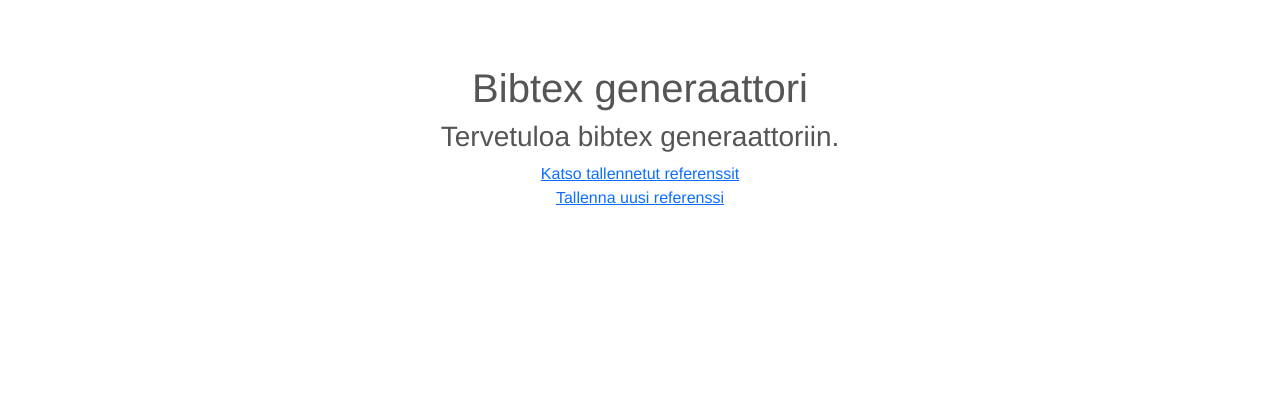
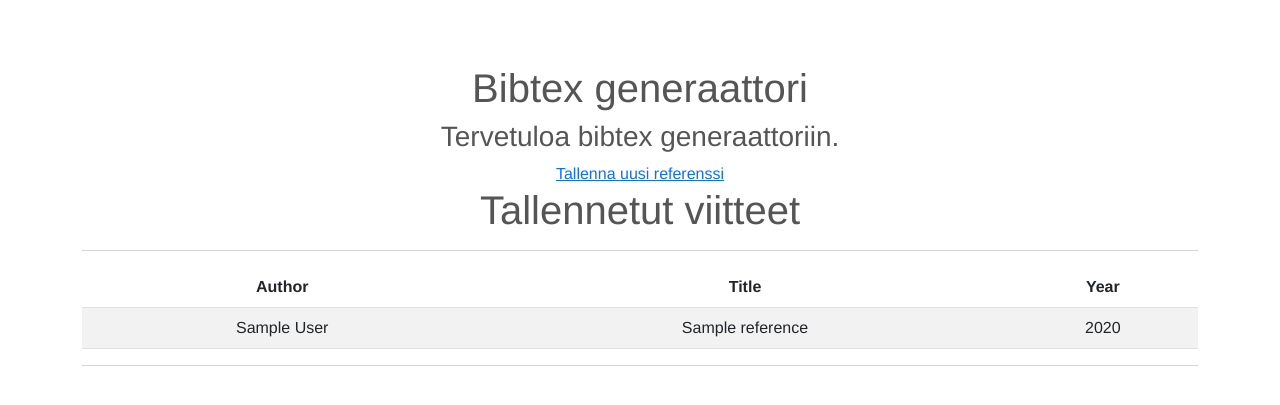
Before and after one commit to immone/bibtex-generaattori, a Flask app: page / in a window 1280 px wide. Shown: the top 405 px of the page. Run offline with Flask 3, Linux system fonts and the light colour scheme; tables that the repository leaves empty hold one stand-in row (values such as "Sample post").

Commit message:
Changed main page to display reference list

```diff
--- a/src/routes.py
+++ b/src/routes.py
@@ -4,10 +4,20 @@ from init import app, db, Reference
 
 
 @app.route('/')
-def index():
-    """Index page."""
-    return render_template('index.html')
+def check_db_contents():
+    """Page for viewing all references."""
+    citations = Reference.query.all()
+    return render_template(
+        "check_references.html",
+        count=len(citations),
+        citations=citations
+    )
 
+@app.route('/type', methods=['GET', 'POST'])
+def choose_reference_type():
+    """Page for choosing refence type."""
+    if request.method == 'GET':
+        return render_template('choose_reference_type.html')
 
 @app.route('/edit', methods=['GET', 'POST'])
 def send_reference():
@@ -34,14 +44,3 @@ def save_to_db(author, title, year):
     )
     db.session.add(new)  # pylint: disable=no-member
     db.session.commit()  # pylint: disable=no-member
-
-
-@app.route('/references')
-def check_db_contents():
-    """Page for viewing all references."""
-    citations = Reference.query.all()
-    return render_template(
-        "check_references.html",
-        count=len(citations),
-        citations=citations
-    )
--- a/src/templates/check_references.html
+++ b/src/templates/check_references.html
@@ -1,7 +1,11 @@
 {% extends "layout.html" %}
 {% block content %}
-<h1>Viitteet</h1>
+<title>Bibtex generaattori</title>
+<h1>Bibtex generaattori</h1>
+<h3>Tervetuloa bibtex generaattoriin.</h3>
+<a href="/type">Tallenna uusi referenssi</a>
 
+<h1>Tallennetut viitteet</h1>
 <hr>
 <table class="table align-middle table-striped">
     <thead>
```
